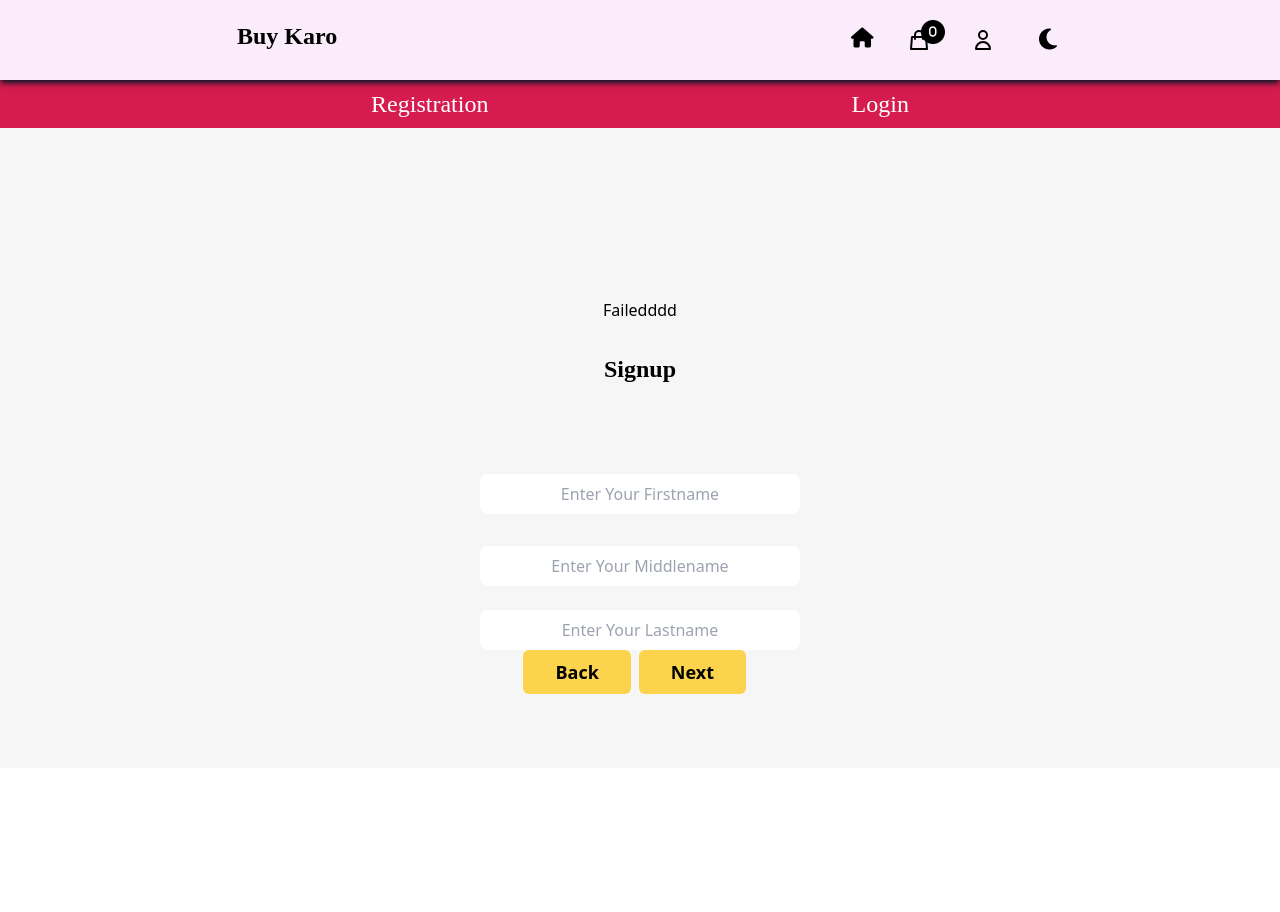
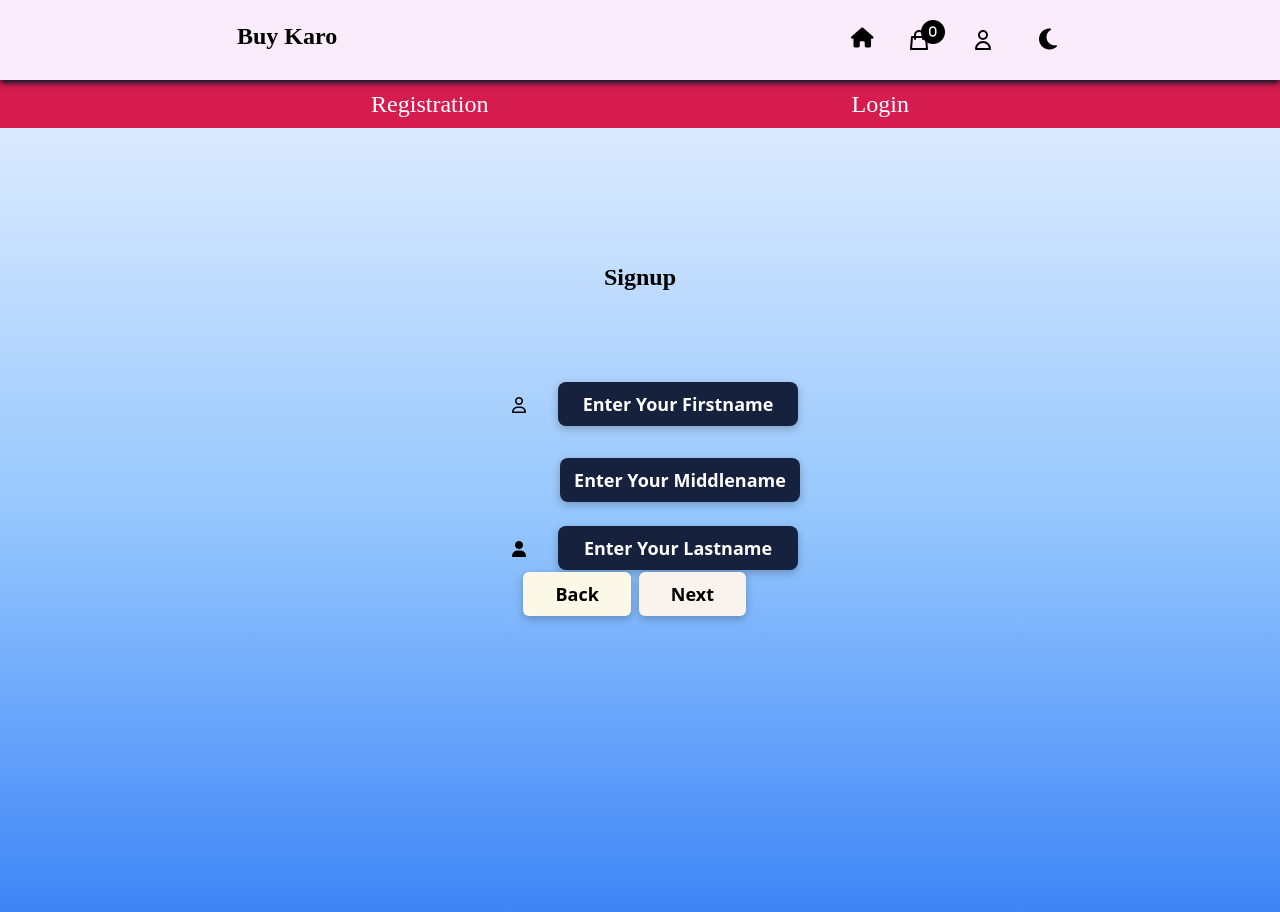
Before and after one commit to subhajit20/e-marcket, a React (Create React App) app: page /user/registration in a window 1280 px wide. Shown: the top 912 px of the page. Before the commit the page ends 800 px from the top, so only its background shows below. Built offline with nearby package versions, Linux system fonts and the light colour scheme.

Commit message:
1. Done some design work on signup form field 2. Made a custom pasword generator function in lib directory

```diff
--- a/src/components/User/MultistepForm/Form1.js
+++ b/src/components/User/MultistepForm/Form1.js
@@ -16,12 +16,24 @@ function Form1({ firstname, middlename, lastname, handleChange}) {
 
 
     return <div className="flex flex-col w-[13rem] sm:w-[20rem] h-28 justify-evenly mb-5">
-        <input type="text" name="firstname" className="p-2 rounded-lg outline-none text-center my-2" placeholder="Enter Your Firstname" value={firstname} onChange={(e) => handleChange(e)} />
+        <div>
+        <span className="sm:mx-8 relative top-10 left-3 sm:top-0 sm:left-0"><i className="fa-regular fa-user text-white sm:text-black"></i></span>
+        <span><input  type="text" name="firstname" className="text-white font-semibold text-lg placeholder-white  p-2 rounded-lg outline-none text-center my-2 bg-[#16213E]  w-[14rem] sm:w-[15rem]  shadow-[rgba(0,_0,_0,_0.24)_0px_3px_8px]" placeholder="Enter Your Firstname" value={firstname} onChange={(e) => handleChange(e)}/></span>
+        </div>
         <p className="text-red-500 transition-all duration-150 my-2 font-bold">{
             firstnameErr === null ? "" : firstnameErr
         }</p>
-        <input type="text" name="middlename" className="p-2 rounded-lg outline-none text-center my-2" placeholder="Enter Your Middlename" value={middlename} onChange={(e) => handleChange(e)} />
-        <input type="text" name="lastname" className="p-2 rounded-lg outline-none text-center my-4" placeholder="Enter Your Lastname" value={lastname} onChange={(e) => handleChange(e)} />
+        <div>
+            <span className="mx-0 sm:mx-20">
+            <input type="text" name="middlename" className="text-white font-semibold text-lg placeholder-white  p-2 rounded-lg outline-none text-center my-2 w-[14rem] sm:w-[15rem] bg-[#16213E] shadow-[rgba(0,_0,_0,_0.24)_0px_3px_8px]" placeholder="Enter Your Middlename" value={middlename} onChange={(e) => handleChange(e)} />
+            </span>
+        </div>
+        <div>
+            <span className="sm:mx-8 relative top-12 left-3 sm:top-0 sm:left-0"><i className="fa-solid fa-user text-white sm:text-black"></i></span>
+            <span>
+            <input type="text" name="lastname" className="text-white font-semibold text-lg placeholder-white  p-2 rounded-lg outline-none text-center my-2 sm:my-4 w-[14rem] sm:w-[15rem] bg-[#16213E] shadow-[rgba(0,_0,_0,_0.24)_0px_3px_8px]" placeholder="Enter Your Lastname" value={lastname} onChange={(e) => handleChange(e)} />
+            </span>
+        </div>
         <p className="text-red-500 transition-all duration-150 my-2 font-bold">{
             lastnameErr === null ? "" : lastnameErr
         }</p>
--- a/src/components/User/MultistepForm/Form3.js
+++ b/src/components/User/MultistepForm/Form3.js
@@ -1,12 +1,30 @@
-import React,{useEffect, useContext} from 'react'
+import React,{useEffect, useContext,useState} from 'react';
+// import Password_Generator from '../../../lib/password_generator';
 
 import { ErrorContext } from "../RegistrationForm";
 import useFormError from "../../../hooks/useFormError";
 
 function Form3({ password,confirmpassword,phonenumber,handleOnSubmit }) {
   const {errors} = useContext(ErrorContext);
-    const {phonenumberErr,passwordErr,showErrors} = useFormError();
+  const {phonenumberErr,passwordErr,showErrors} = useFormError();
+  const [type,setType] = useState('password')
+  const [flag,setFlag] = useState(false);
 
+  const onChangePasswordType = (e) =>{
+    if(e.target.checked === true && e.target.name === "passwordcheckbox"){
+      setFlag(true)
+      setType("text")
+    }else if(e.target.checked === false){
+      setFlag(false)
+      setType("password")
+    }
+  }
+
+  // const Generate_Password = () =>{
+  //   const newPassword = Password_Generator(16);
+  //   setGeneratePass(newPassword);
+  //   console.log(generatePass)
+  // }
     useEffect(()=>{
       showErrors(errors)
 
@@ -17,12 +35,25 @@ function Form3({ password,confirmpassword,phonenumber,handleOnSubmit }) {
 
   return (
     <div className="flex flex-col w-[13rem] sm:w-[20rem] h-28 justify-evenly mb-5">
-      <input type="number" name="phonenumber" value={phonenumber}  className="p-2 rounded-lg outline-none text-center" placeholder="Enter Your Phone Number" onChange={(e)=> handleOnSubmit(e)}/>
+      <div>
+        <span className="sm:mx-8 relative top-12 left-3 sm:top-0 sm:left-0"><i className="fa-solid fa-mobile text-white sm:text-black"></i></span>
+      <input type="number" name="phonenumber" value={phonenumber}  className="text-white font-semibold text-lg placeholder-white  p-2 rounded-lg outline-none text-center my-2 w-[14rem] sm:w-[15rem] bg-[#16213E]      shadow-[rgba(0,_0,_0,_0.24)_0px_3px_8px]" placeholder="Enter Your Phone Number" onChange={(e)=> handleOnSubmit(e)}/>
+      </div>
       <p className="my-4 text-red-800 font-bold">{phonenumberErr === null ? "" : phonenumberErr}</p>
-        <input type="password" name="password" value={password}  className="p-2 rounded-lg outline-none text-center" placeholder="Enter Your Pasword" onChange={(e)=> handleOnSubmit(e)}/>
+
+      <div>
+        <span className="sm:mx-8 relative top-12 left-3 sm:top-0 sm:left-0"><i className="fa-sharp fa-solid fa-key text-white sm:text-black"></i></span>
+        <input type={flag ? type : type} name="password" value={password} className="text-white font-semibold text-lg placeholder-white  p-2 rounded-lg outline-none text-center my-2 w-[14rem] sm:w-[15rem] bg-[#16213E]    shadow-[rgba(0,_0,_0,_0.24)_0px_3px_8px]" placeholder="Enter Your Pasword" onChange={(e)=> handleOnSubmit(e)} />
+        <input type='checkbox' className=" text-center my-2 w-[5rem] sm:w-[10rem] bg-[#16213E] " onChange={(e) => onChangePasswordType(e)} name="passwordcheckbox"/>
+        <span >Show Password</span><br></br>
+        {/* <span className="sm:mx-8 relative top-12 left-[30px] sm:top-0 sm:left-0 bg-gradient-to-b from-yellow-200 via-yellow-400 to-yellow-700 p-2 rounded-lg cursor-pointer" onClick={Generate_Password}>Generate Password</span> */}
+      </div>
       <p className="my-4 text-red-800 font-bold">{passwordErr === null ? "" : passwordErr}</p>
-        <input type="password" name="confirmpassword" value={confirmpassword} className="p-2 rounded-lg outline-none text-center" placeholder="Enter Your ConfirmPassword" onChange={(e)=> handleOnSubmit(e)}/>
+      <div>
+        <span className="sm:mx-8 relative top-12 left-3 sm:top-0 sm:left-0"><i className="fa-solid fa-lock text-white sm:text-black"></i></span>
+        <input type={flag ? type : type} name="confirmpassword" value={confirmpassword} className="text-white font-semibold text-lg placeholder-white  p-2 rounded-lg outline-none text-center my-2 w-[14rem] sm:w-[15rem] bg-[#16213E] shadow-[rgba(0,_0,_0,_0.24)_0px_3px_8px]"  placeholder="ConfirmPassword" onChange={(e)=> handleOnSubmit(e)}/>
         </div>
+      </div>
   )
 }
 
--- a/src/components/User/RegistrationForm.js
+++ b/src/components/User/RegistrationForm.js
@@ -6,17 +6,17 @@ import {Fade} from 'react-awesome-reveal';
 import FormHeading from './MultistepForm/FormHeading'
 import {useMultistepFormContext} from '../../FormReducer/MultistepFormReducer';
 import useSignupHook from "../../hooks/useSignupHook";
-import SuccessMessage from "./MultistepForm/SuccessMessage";
 
 export const ErrorContext = React.createContext();
 
-let formErrors;
+// let formErrors;
 function RegistrationForm(){
     const {mystate,dispatcher} = useContext(useMultistepFormContext);
     const [page,setPage] = useState(0);
+    const [formErrors,setFormErrors] = useState();
     const {username,firstname,lastname,u_email,phonenumber,password,middlename,confirmpassword} = mystate;
     const FormHead = ['Signup','Personal Info','Password'];
-    const {CallSignup,flag} = useSignupHook();
+    const {CallSignup,flag,msg} = useSignupHook();
 
     const GoNext = useCallback(()=>{
             setPage((prev)=> prev+1);
@@ -35,7 +35,11 @@ function RegistrationForm(){
         async function handleOnSubmit(){
             // e.preventDefault();
             const {errors} = await CallSignup({...mystate});
-            formErrors = errors;
+            setFormErrors(errors)
+
+            setTimeout(()=>{
+                setFormErrors()
+            },4000)
          }
          handleOnSubmit();
     },[CallSignup,mystate])
@@ -55,11 +59,12 @@ function RegistrationForm(){
         }
     }
 
-
-
     return <ErrorContext.Provider value={{errors:formErrors}}>
-                <div className="bg-[#F6F6F6] h-[40rem] flex flex-col justify-center items-center">
-                {flag ? <SuccessMessage/> : "Failedddd"}
+                <div className="bg-gradient-to-b from-blue-100 via-blue-300 to-blue-500 h-screen">
+                <div className=" h-[30rem] flex flex-col justify-center items-center">
+                {flag === true ? <Fade direction="left"><p className="text-green-600 font-bold text-sm sm:text-2xl">{msg}</p></Fade> :
+                    <Fade direction="right"><p className="text-red-600 font-bold text-sm sm:text-2xl">{msg}</p></Fade>
+                }
                         <Fade direction="down">
                             <FormHeading heading={FormHead[page]}/>
                         </Fade>
@@ -70,13 +75,14 @@ function RegistrationForm(){
                             </form>
                         </Fade>
                         <Fade direction="up">
-                            <div className="flex mt-1 sm:mt-3 absolute top-9 right-[-110px]">
-                                <button className="px-4 sm:px-8 py-2 m-1 bg-amber-300 text-black rounded-md transition-all duration-300 hover:bg-orange-600 hover:text-white font-sans font-bold text-base sm:text-lg" disabled={page === 0} onClick={GoBack}>Back</button>
-                                <button className={`px-4 sm:px-8 py-2 m-1 bg-amber-300 text-black rounded-md transition-all duration-300 hover:bg-orange-600 hover:text-white font-sans font-bold text-base sm:text-lg ${page === FormHead.length -1 ? "hidden" : "visible "}`} onClick={GoNext} disabled={page === FormHead.length-1}>Next</button>
-                                <button className={`px-4 sm:px-8 py-2 m-1 bg-amber-300 text-black rounded-md transition-all duration-300 hover:bg-orange-600 hover:text-white font-sans font-bold text-base sm:text-lg ${page === FormHead.length -1 ? "visible" : "hidden "}`} type="submit"  onClick={SubmitTheRegistrationForm}>Submit</button>
+                            <div className=" flex mt-1 sm:mt-3 absolute right-[-90px] sm:right-[-110px] top-[100px] sm:top-[50px]">
+                                <button className=" shadow-[rgba(0,_0,_0,_0.24)_0px_3px_8px] px-4 sm:px-8 py-2 m-1 bg-[#FCF8E8] text-black rounded-md transition-all duration-300 hover:bg-orange-600 hover:text-white font-sans font-bold text-base sm:text-lg" disabled={page === 0} onClick={GoBack}>Back</button>
+                                <button className={`shadow-[rgba(0,_0,_0,_0.24)_0px_3px_8px] px-4 sm:px-8 py-2 m-1 bg-[#F9F2ED] text-black rounded-md transition-all duration-300 hover:bg-orange-600 hover:text-white font-sans font-bold text-base sm:text-lg ${page === FormHead.length -1 ? "hidden" : "visible "}`} onClick={GoNext} disabled={page === FormHead.length-1}>Next</button>
+                                <button className={`shadow-[rgba(0,_0,_0,_0.24)_0px_3px_8px] px-4 sm:px-8 py-2 m-1 bg-amber-300 text-black rounded-md transition-all duration-300 hover:bg-orange-600 hover:text-white font-sans font-bold text-base sm:text-lg ${page === FormHead.length -1 ? "visible" : "hidden "}`} type="submit"  onClick={SubmitTheRegistrationForm}>Submit</button>
                         </div>
                         </Fade>
                     </div>
+                </div>
     </ErrorContext.Provider>
 
 }
--- a/src/hooks/useSignupHook.js
+++ b/src/hooks/useSignupHook.js
@@ -3,6 +3,7 @@ import {useState} from 'react';
 function useSignupHook(){
     const [loading,setLoading] = useState(false);
     const [flag,setFlag] = useState();
+    const [msg,setMsg] = useState();
 
     async function CallSignup({...credentials}){
         let errors;
@@ -31,6 +32,11 @@ function useSignupHook(){
             errors = result;
             setLoading(false);
             setFlag(true);
+            setMsg("Congratulation! You have successfully created your account :)")
+            setTimeout(()=>{
+                errors = '';
+                setMsg();
+            },3000)
            return {
             errors,loading,
            };
@@ -38,15 +44,20 @@ function useSignupHook(){
             errors = result.err;
             setLoading(true);
             setFlag(false);
+            setMsg('Oh! Seems like you have not fill the form correctly !!')
+            setTimeout(()=>{
+                errors = '';
+                setMsg();
+            },3000)
            return {
-            errors,loading,
+            errors,loading
            };
 
         }
 
     }
 
-    return {CallSignup,flag}
+    return {CallSignup,flag,msg}
 }
 
 export default useSignupHook;
--- /dev/null
+++ b/src/lib/password_generator.js
@@ -0,0 +1,22 @@
+const Password_Generator = (len) => {
+    const numbers = [1, 2, 3, 4, 5, 6, 7, 8, 9, 10];
+    const special_char = ['!', '@', '#', '$', '%', '^', '&', '*',"~","/"];
+    const small_alpthabets = 'abcdefghijklpnopqrstupwxyz';
+    const capital_alpha = 'ABCDEFGHIJKLMNOPQRSTUVWXYZ';
+    const split_small_alpha = small_alpthabets.split('');
+    const split_capi_alpha = capital_alpha.split('');
+    let newPass = [];
+    let indizual_char = '';
+    for (let i = 0; i <= len - 1; i++) {
+      indizual_char =
+        split_small_alpha[parseInt(Math.random() * 26)] +
+        numbers[parseInt(Math.random() * 10)] +
+        special_char[parseInt(Math.random() * 10)] +
+        split_capi_alpha[parseInt(Math.random() * 26)] +
+        newPass.push(indizual_char);
+    }
+
+    const newPassword = newPass.join('').substring(1, len + 1);
+    return newPassword;
+  };
+  export default Password_Generator;
```
Also changed, not shown: src/components/User/MultistepForm/Form2.js (+10 -2 lines).
